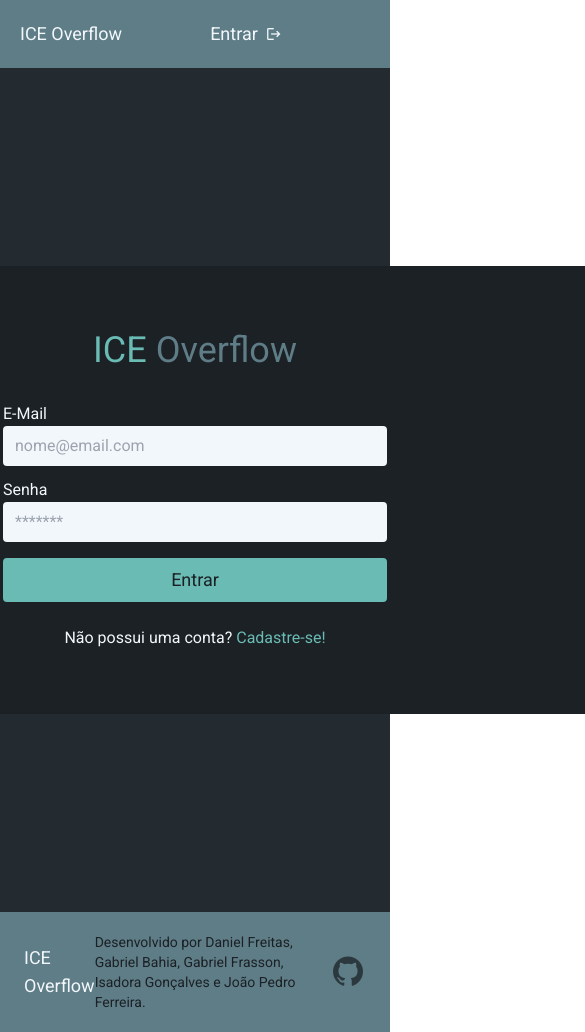
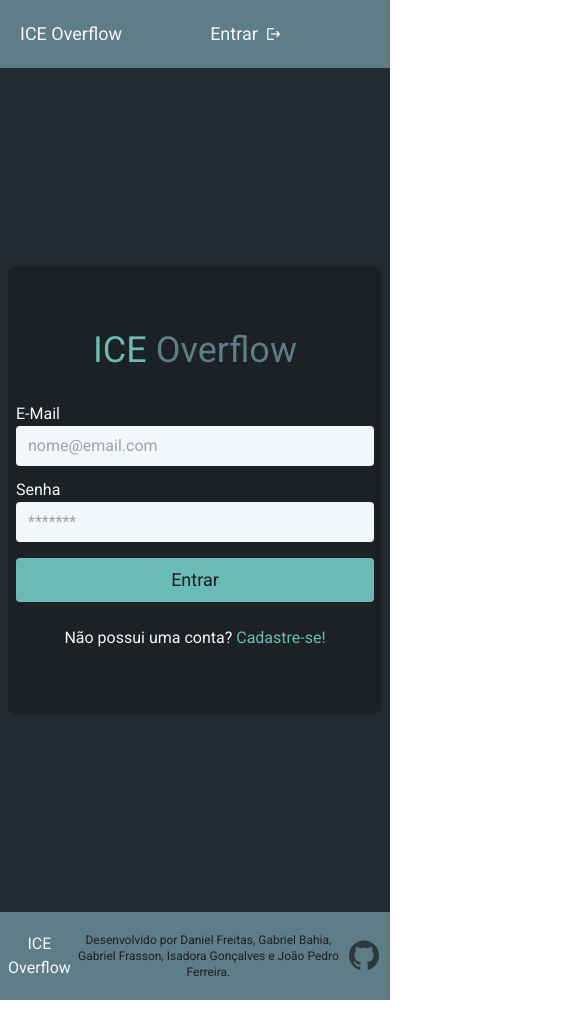
Before and after one commit to isa56/dcc117-ice-overflow, a Vue app in the folder frontend-vue/: page /login in a window 390 px wide. Shown: the top 1032 px of the page, 585 px wide, since content can reach past the window. After the commit the page ends 1000 px from the top, so only its background shows below. Built offline with nearby package versions, Linux system fonts and the light colour scheme.

Commit message:
Fix: Responsividade das páginas.

```diff
--- a/frontend-vue/src/components/Footer.vue
+++ b/frontend-vue/src/components/Footer.vue
@@ -1,7 +1,7 @@
 <template>
-  <footer class="items-center bg-secondary bottom-0 text-background-dark flex justify-between left-0 mb-0 py-5 px-6">
-    <div class="text-white text-lg">ICE Overflow</div>
-    <div class="text-sm">
+  <footer class="items-center bg-secondary bottom-0 text-background-dark flex justify-between left-0 mb-0 py-5 px-2 md:px-6">
+    <div class="text-white md:text-start md:text-lg text-base text-center">ICE Overflow</div>
+    <div class="md:text-sm md:text-start text-center text-xs">
       Desenvolvido por Daniel Freitas, Gabriel Bahia, Gabriel Frasson, Isadora
       Gonçalves e João Pedro Ferreira.
     </div>
--- a/frontend-vue/src/components/PostComment.vue
+++ b/frontend-vue/src/components/PostComment.vue
@@ -66,9 +66,6 @@
 export default {
   name: "PostComment",
   props: ["comment", "hasBestComment", "postAuthorId"],
-  created() {
-    console.log(this.hasBestComment);
-  },
 };
 </script>
 
--- a/frontend-vue/src/components/PostDetailsSummary.vue
+++ b/frontend-vue/src/components/PostDetailsSummary.vue
@@ -1,9 +1,9 @@
 <template>
-  <div class="bg-background-dark w-full my-10 pt-8 p-12 rounded-md">
+  <div class="bg-background-dark w-full my-10 pt-8 p-6 md:p-12 rounded-md">
     <div class="mb-8">
-      <div class="flex mb-2 items-baseline justify-start">
-        <h4 class="text-base text-white mr-4">{{ post.author }}:</h4>
-        <h2 class="text-3xl text-primary font-bold">{{ post.title }}</h2>
+      <div class="flex mb-2 items-baseline justify-start break-all">
+        <h4 class="text-base text-white mr-4 break-all">{{ post.author }}:</h4>
+        <h2 class="text-3xl text-primary font-bold break-all">{{ post.title }}</h2>
       </div>
       <div class="flex">
         <theme-span
@@ -56,6 +56,3 @@ export default {
   },
 };
 </script>
-
-<style scoped>
-</style>
--- a/frontend-vue/src/views/LoginView.vue
+++ b/frontend-vue/src/views/LoginView.vue
@@ -1,11 +1,11 @@
 <template>
-  <div class="items-center bg-background flex h-full justify-center">
-    <div class="bg-background-dark text-white rounded-lg px-60 py-16">
+  <div class="items-center bg-background flex h-full justify-center px-2">
+    <div class="bg-background-dark text-white rounded-lg px-2 md:px-60 py-16">
       <h1 class="text-primary text-4xl mb-8 text-center">
         ICE <span class="text-secondary">Overflow</span>
       </h1>
 
-      <form class="w-96" @submit.prevent="validateLogin">
+      <form class="md:w-96" @submit.prevent="validateLogin">
         <label for="email" class="my-2">E-Mail</label>
         <input
           id="email"
--- a/frontend-vue/src/views/ProfileView.vue
+++ b/frontend-vue/src/views/ProfileView.vue
@@ -1,6 +1,6 @@
 <template>
 
-  <div class="items-center flex h-auto w-auto justify-center flex-col px-36 py-8">
+  <div class="items-center flex h-auto w-auto justify-center flex-col px-2 md:px-36 py-8">
     <div class="bg-background-dark my-10 pt-8 p-12 rounded-md">
         <div class="flex mb-2 items-center flex-wrap">
               <div class="user-desc-style flex items-center justify-center" >
```
